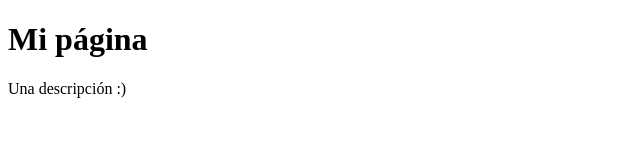
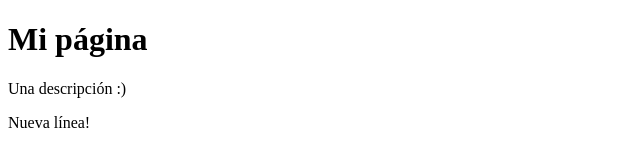
Before and after one commit to yoya-1/holamundo, a plain HTML site: page index.html in a window 1280 px wide. Shown: the full height of the page, 0-640 px from the left. Drawn offline with Linux system fonts and the light colour scheme.

Commit message:
Nueva linea

```diff
--- a/index.html
+++ b/index.html
@@ -9,5 +9,6 @@
 <body>
     <h1>Mi página</h1>
     <p>Una descripción :)</p>
+    <p>Nueva línea!</p>
 </body>
 </html>
```
